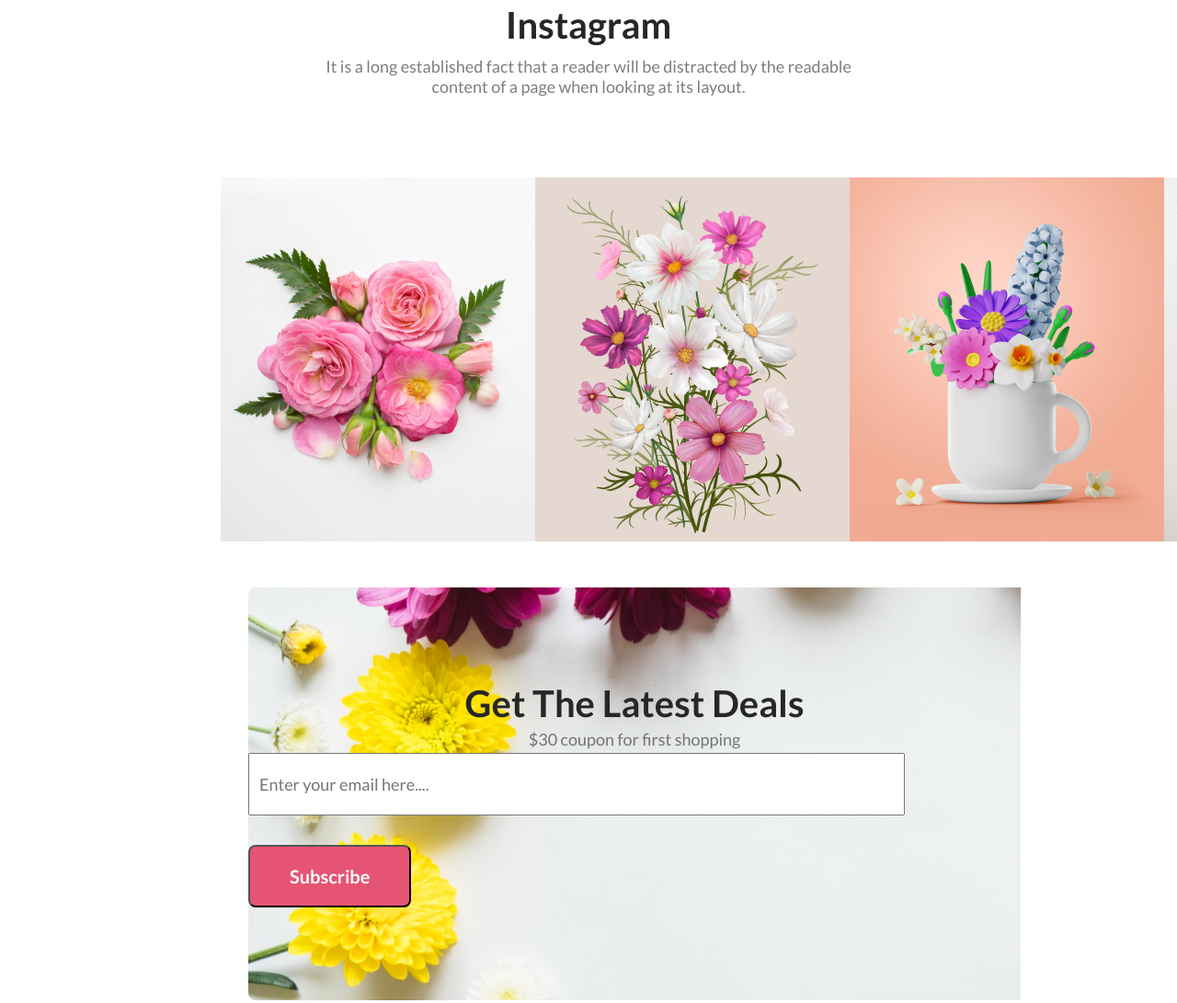
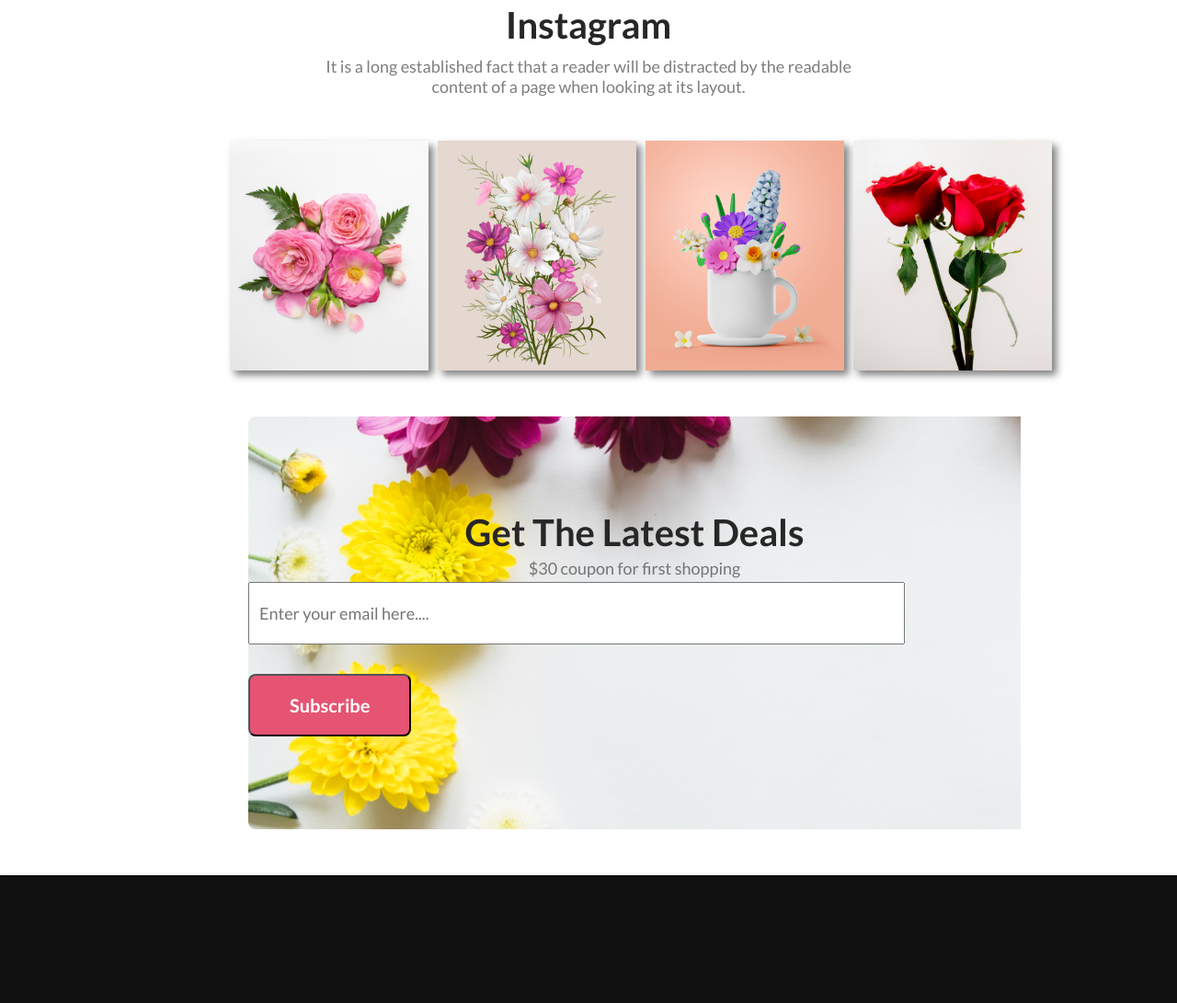
Before and after one commit to Tahsinmamun/flower-assignment, a plain HTML site: page index.html in a window 1280 px wide. Shown: the part 3361-4452 px from the top of the page at 92% size. Drawn offline with Linux system fonts and the light colour scheme.

Commit message:
eta last commit i hope

```diff
--- a/styles.css
+++ b/styles.css
@@ -272,6 +272,7 @@ margin-right: 200px;
 
 /* instagram part  */
 .instagram{
+
     width: 600px;
     height: 150px;
     margin: auto;
@@ -298,14 +299,28 @@ margin-right: 200px;
 
 /* flower pics styles */
 .flower-pic{
-    width: 80%;
+
+    /* margin:  0px auto; */
     display: flex;
-    justify-content: space-evenly;
+    justify-content: space-around
+    /* margin-left: 200px; */
+    align-items: center;
+
+    /* margin-right: 740px; */
+    /* border: 3px solid red; */
     margin-left: 240px;
-    align-items: center;
-    margin-right: 240px;
-    margin-top: 40px;
+    margin-right: 170px;
 
+
+
+
+}
+.flower-pic-1{
+
+    width: 300px;
+    height: 250px;
+    margin-left: 10px;
+    box-shadow: 5px 5px 8px gray;
 }
 
 /* latest deal styles */
@@ -354,6 +369,8 @@ line-height: 30px;
 
 /* footer related styles */
 footer{
+    box-shadow: 5px 5px 8px gray;
+
     background: #111010;
         height: 449px;
     display: flex;
```
